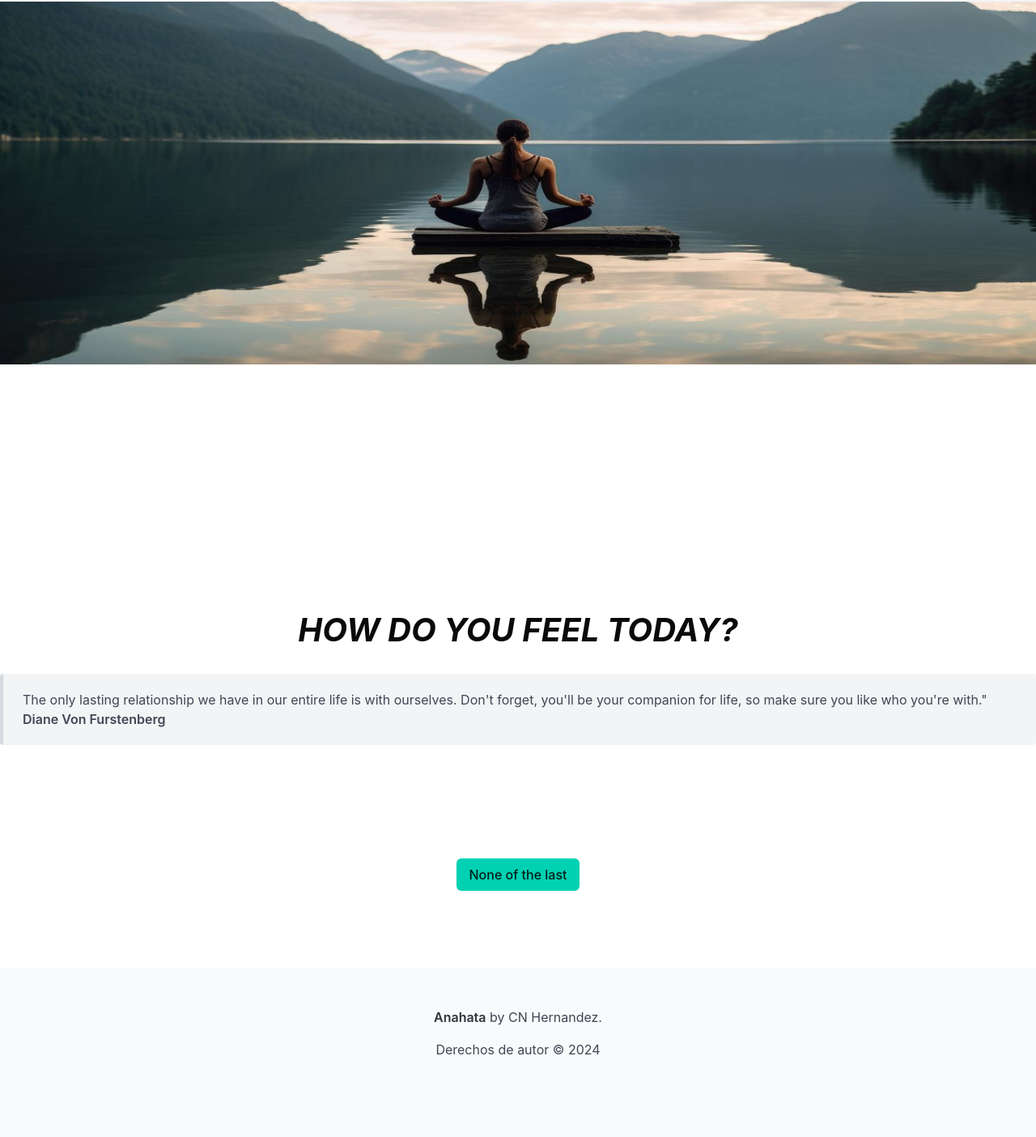
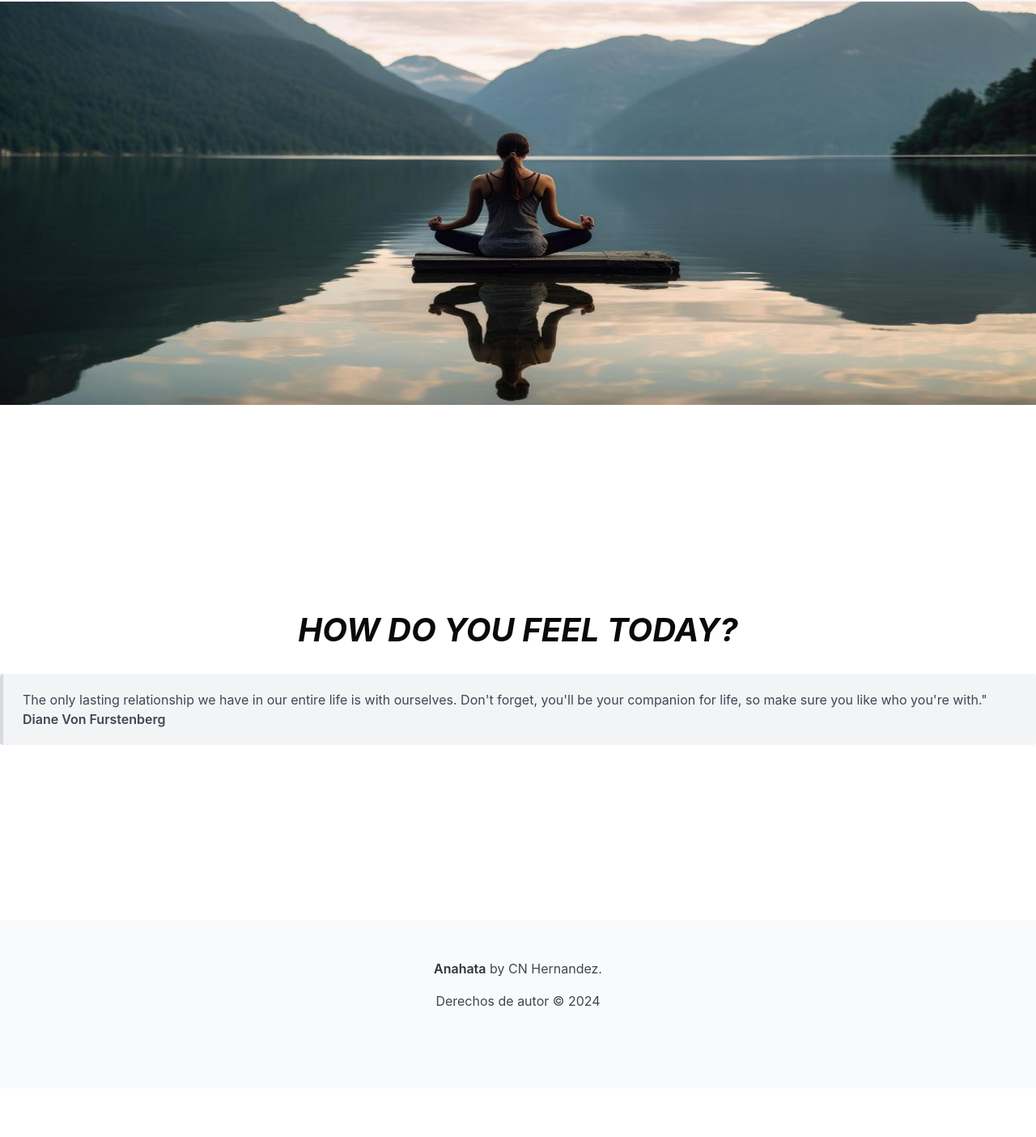
Before and after one commit to Carle93/DJANGOPROYECT, a Django app: template login/templates/login/home.html in a window 1280 px wide. Shown: the part 166-1570 px from the top of the page at 81% size. After the commit the page ends 1409 px from the top, so only its background shows below. Run offline with Django 3.2, Linux system fonts and the light colour scheme; the template is opened without the code that fills it, so the values that code supplies are empty.

Commit message:
px in html mood , home

```diff
--- a/login/templates/login/home.html
+++ b/login/templates/login/home.html
@@ -3,7 +3,7 @@
 {% block content %}
 
 <section class="hero is-fullheight">
-  <img class= "has-background, is-transparent" src="{% static 'imagen/home.jpg' %}" alt="places" style="width: 100%; max-height: 450px;">
+  <img class= "has-background, is-transparent" src="{% static 'imagen/home.jpg' %}" alt="places" style="width: 100%; max-height: 500px;">
     <h1 class="title is-italic is-size-2 has-text-weight-medium has-text-black has-text-centered has-text-weight-bold">HOW DO YOU FEEL TODAY?</h1>
   </div>
   </div>
@@ -44,9 +44,6 @@
 </section>
 
 
-<div class="has-text-centered" style="margin-top: 20px;">
-  <button class="button has-text-centered is-primary">None of the last</button>
-</div>
 
 <div class="py-6"></div>
 
--- a/login/templates/login/mood.html
+++ b/login/templates/login/mood.html
@@ -3,7 +3,7 @@
 {% block content %}
 
 <section class="hero is-fullheight">
-  <img class="has-background is-transparent" src="{% static 'imagen/home.jpg' %}" alt="places" style="width: 100%; max-height: 450px;">
+  <img class="has-background is-transparent" src="{% static 'imagen/home.jpg' %}" alt="places" style="width: 100%; max-height: 500px;">
   <h1 class="title is-italic is-size-2 has-text-weight-medium has-text-black has-text-centered has-text-weight-bold">HOW DO YOU FEEL TODAY?</h1>
 </section>
 
```
